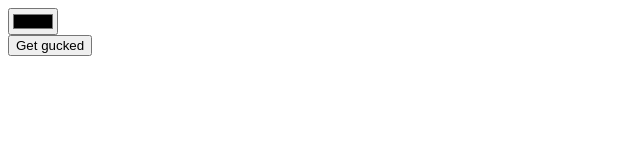
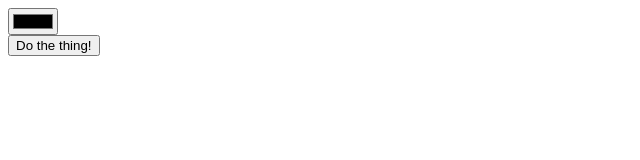
Before and after one commit to Frexxobeat/AngularLearning, a plain HTML site: page index.html in a window 1280 px wide. Shown: the full height of the page, 0-640 px from the left. Drawn offline with Linux system fonts and the light colour scheme.

Commit message:
changed some words

```diff
--- a/index.html
+++ b/index.html
@@ -10,7 +10,7 @@
         </form>
 
         <button type="submit" [disabled]="!form.form.valid">
-            Get gucked
+            Do the thing!
         </button>
     </main>
 </head>
```
